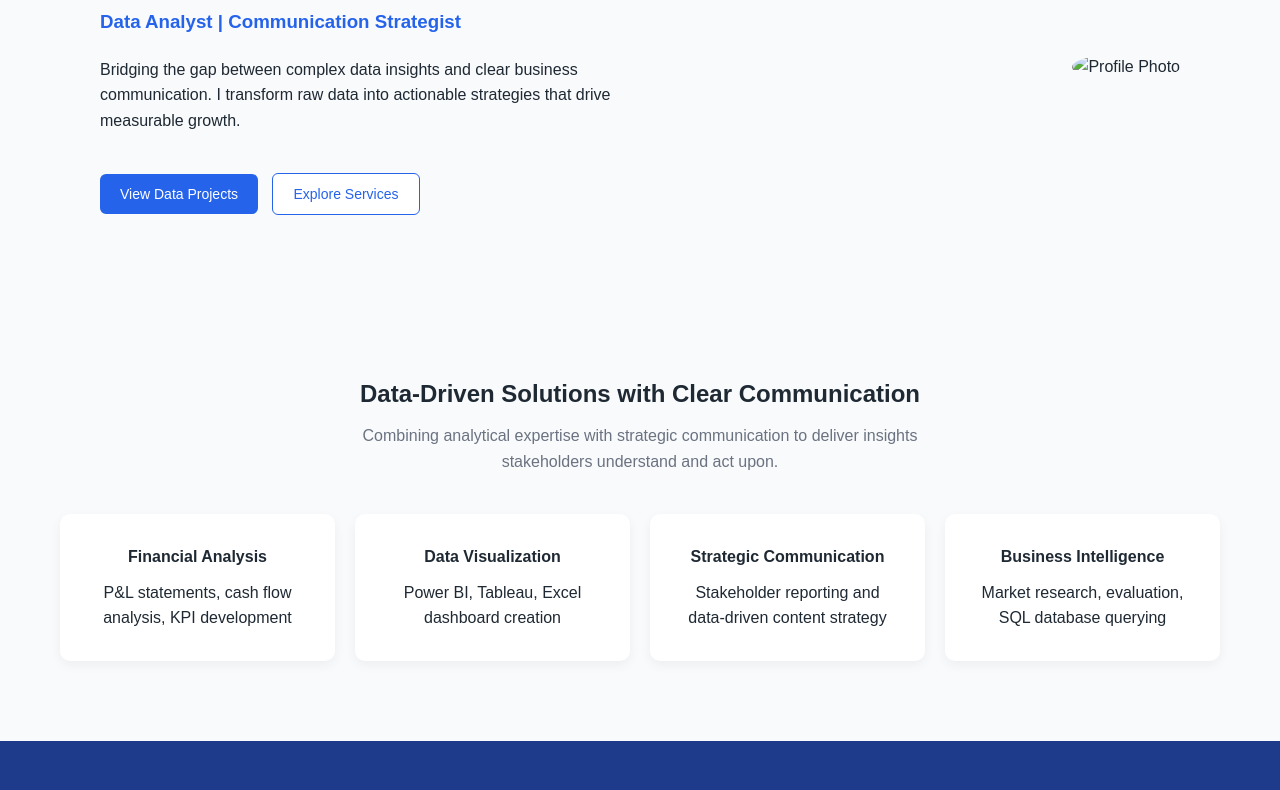
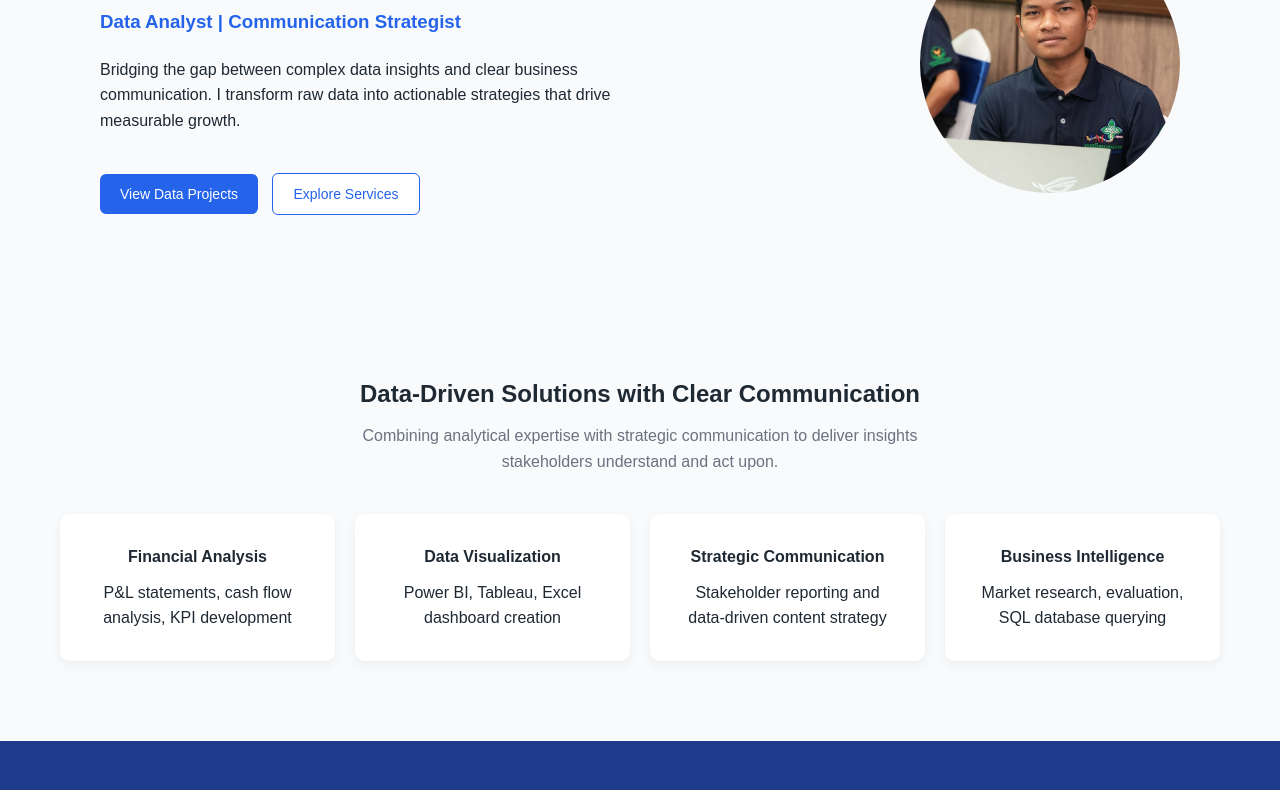
Before and after one commit to sokna492-km/soknaportfolio, a plain HTML site: page index.html in a window 1280 px wide. Shown: the part 225-1015 px from the top of the page. Drawn offline with Linux system fonts and the light colour scheme.

Commit message:
Refactor index.html with corrected image path
Updated HTML structure and fixed image source.

```diff
--- a/index.html
+++ b/index.html
@@ -46,7 +46,7 @@
             </div>
 
             <div class="hero-image">
-                <img src="image/DSC06658.jpg" alt="Profile Photo">
+                <img src="DSC06658.jpg" alt="Profile Photo">
             </div>
 
             </div>
```
